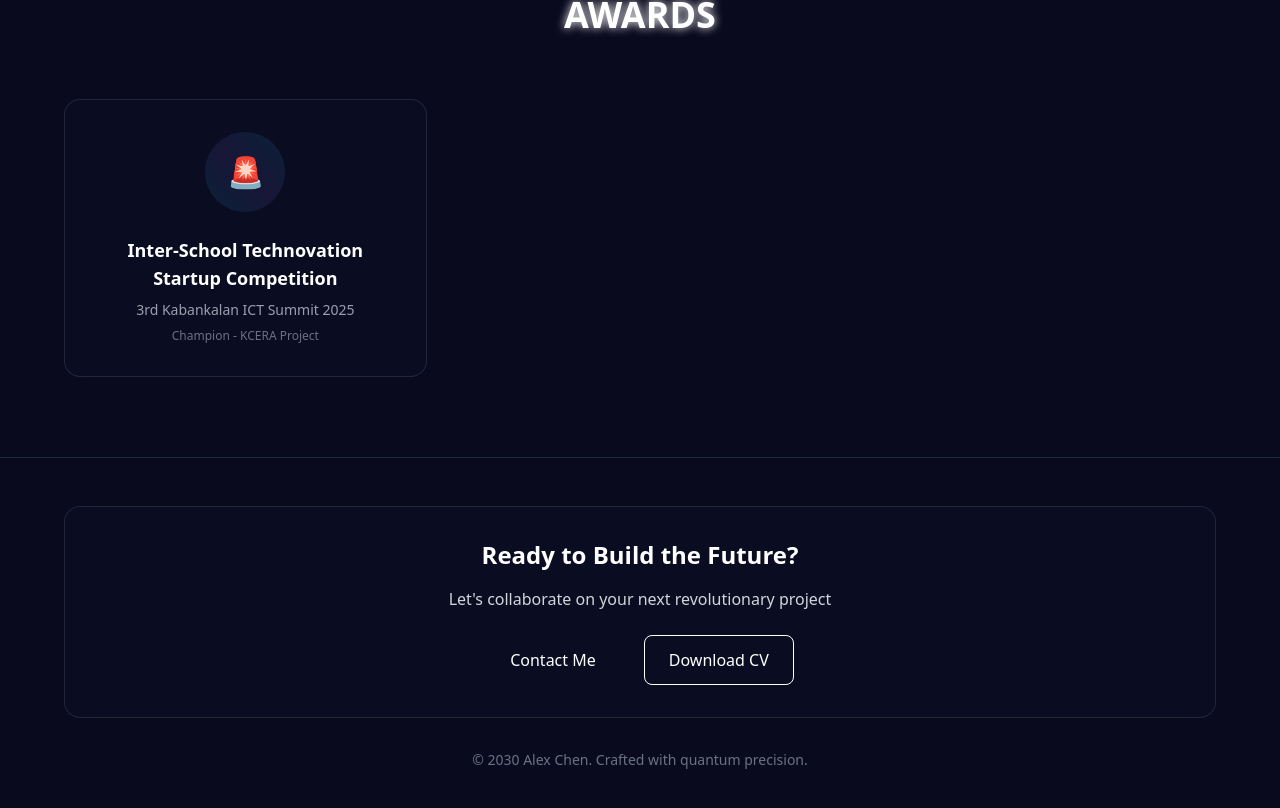
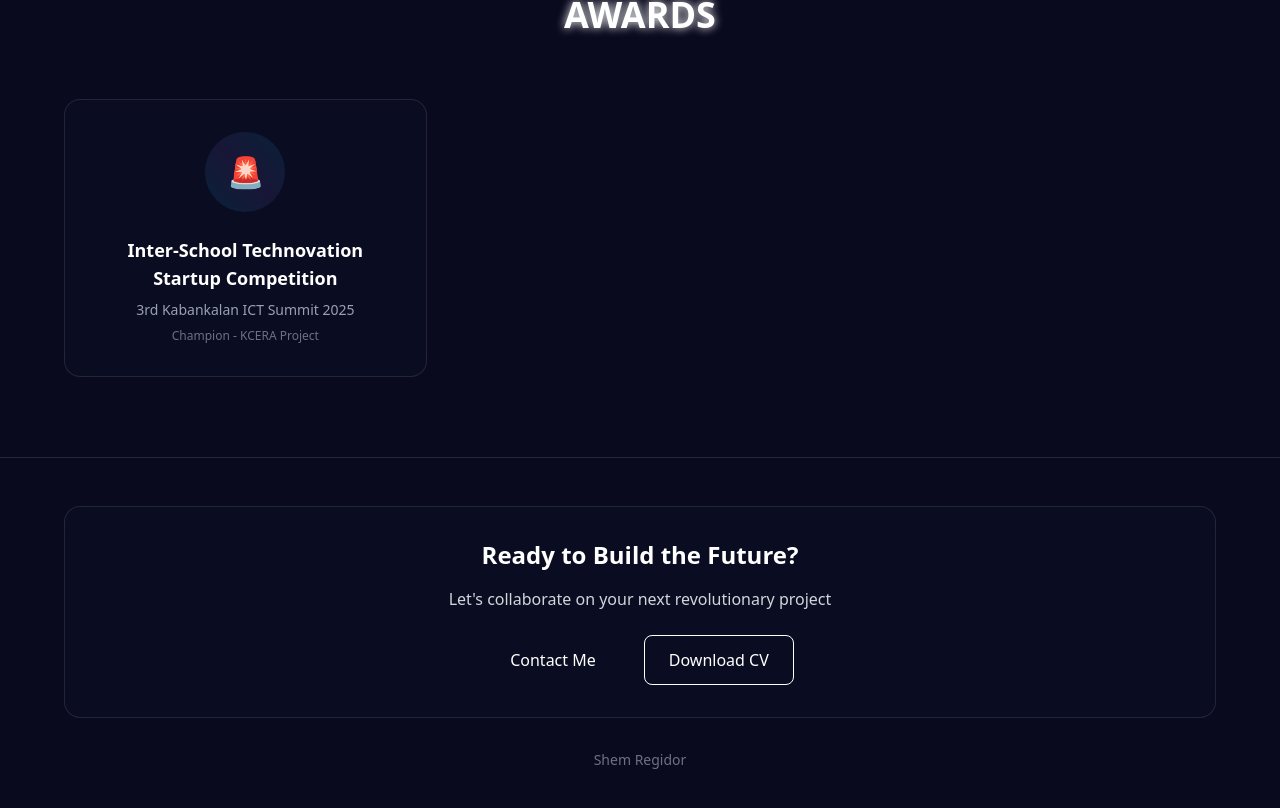
Before and after one commit to ShemHooks/portfolio, a React (Vite) app: page / in a window 1280 px wide. Shown: the part 3211-4019 px from the top of the page. Built offline with nearby package versions, Linux system fonts and the light colour scheme.

Commit message:
modify footer

```diff
--- a/src/components/Footer.jsx
+++ b/src/components/Footer.jsx
@@ -18,9 +18,7 @@ export default function Footer() {
             </button>
           </div>
         </div>
-        <p className="text-gray-500 text-sm mt-8">
-          © 2030 Alex Chen. Crafted with quantum precision.
-        </p>
+        <p className="text-gray-500 text-sm mt-8">Shem Regidor</p>
       </div>
     </footer>
   );
```
